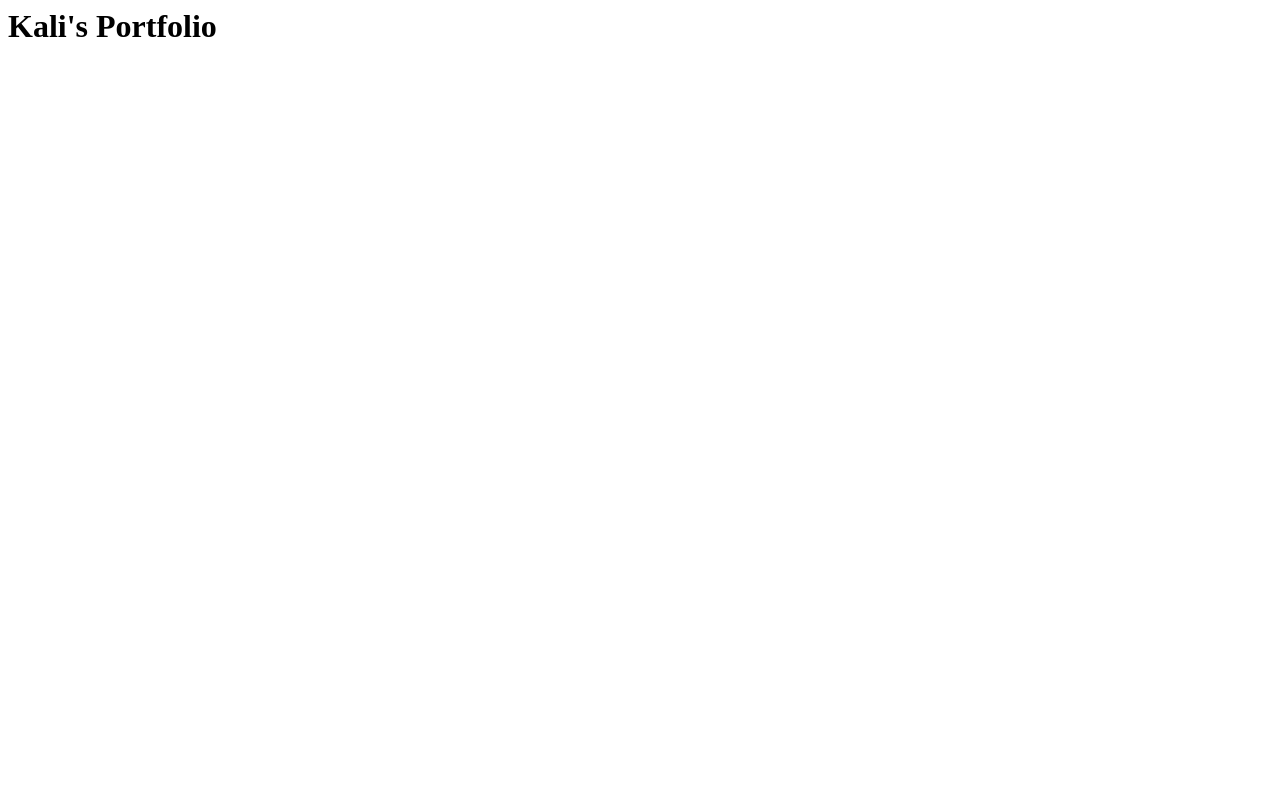
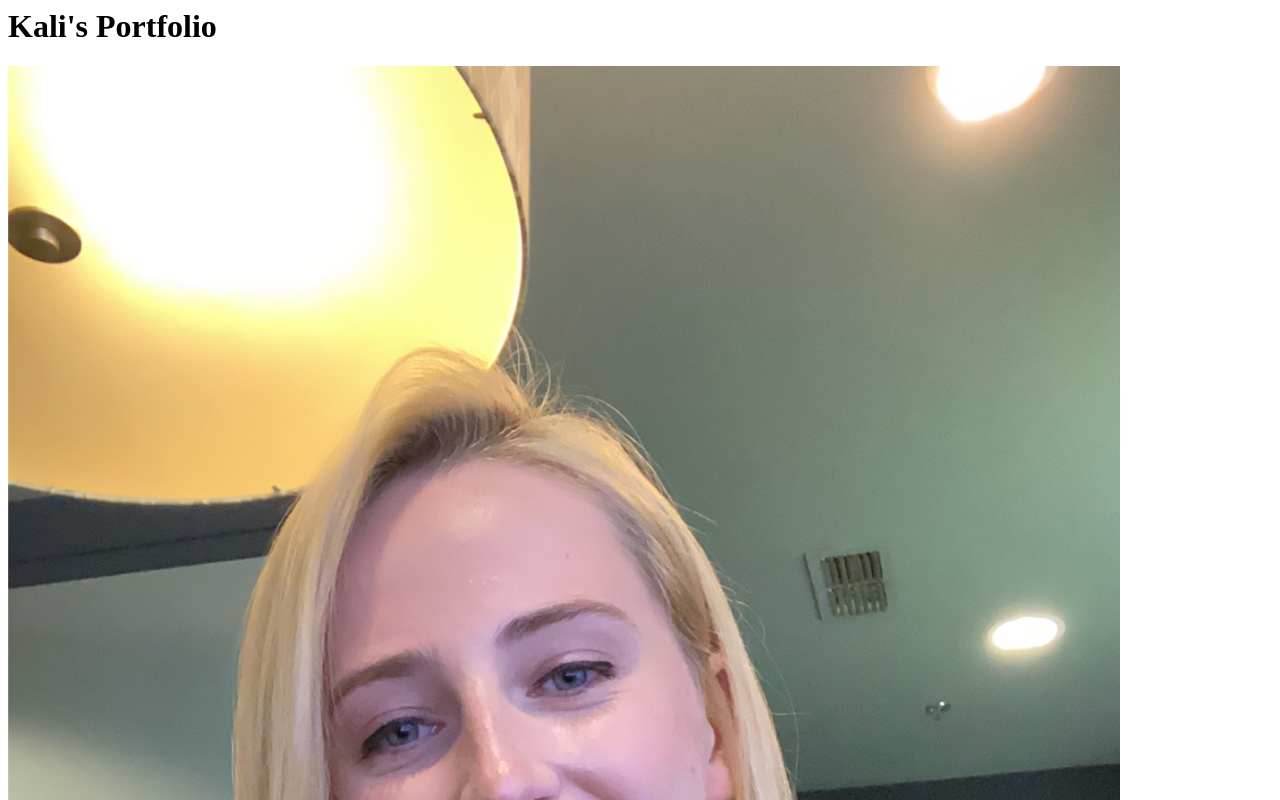
Before and after one commit to KaliRunyon/KaliRunyon.github.io, a plain HTML site: page index.html in a window 1280 px wide. Shown: the top 800 px of the page. Drawn offline with Linux system fonts and the light colour scheme.

Commit message:
Update index.html

```diff
--- a/index.html
+++ b/index.html
@@ -1,4 +1,4 @@
 <html>
   <h1>Kali's Portfolio</h1>
-<img scr="IMG_3396.jpeg"/>
+<img src="IMG_3396.jpeg"/>
 <html>
```
